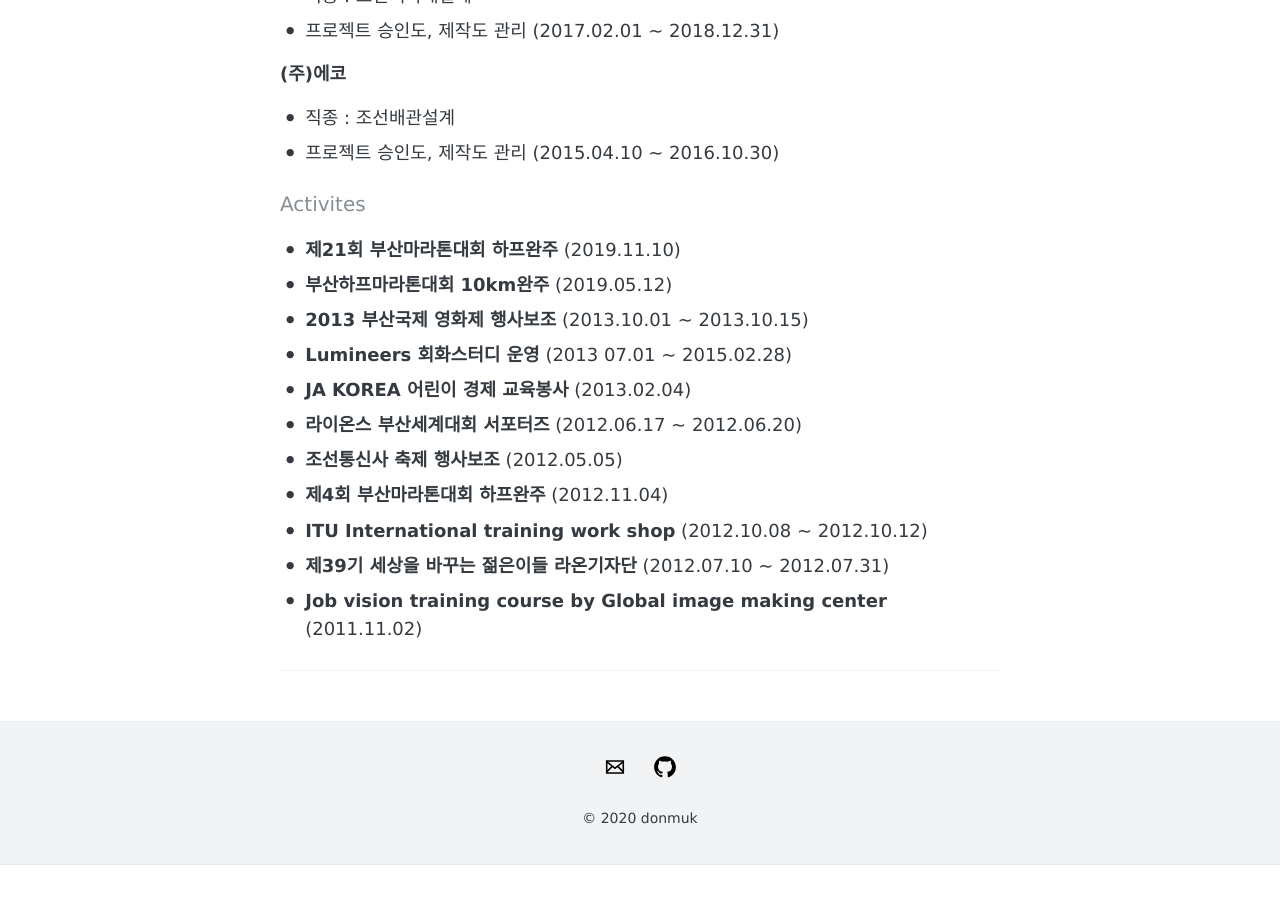
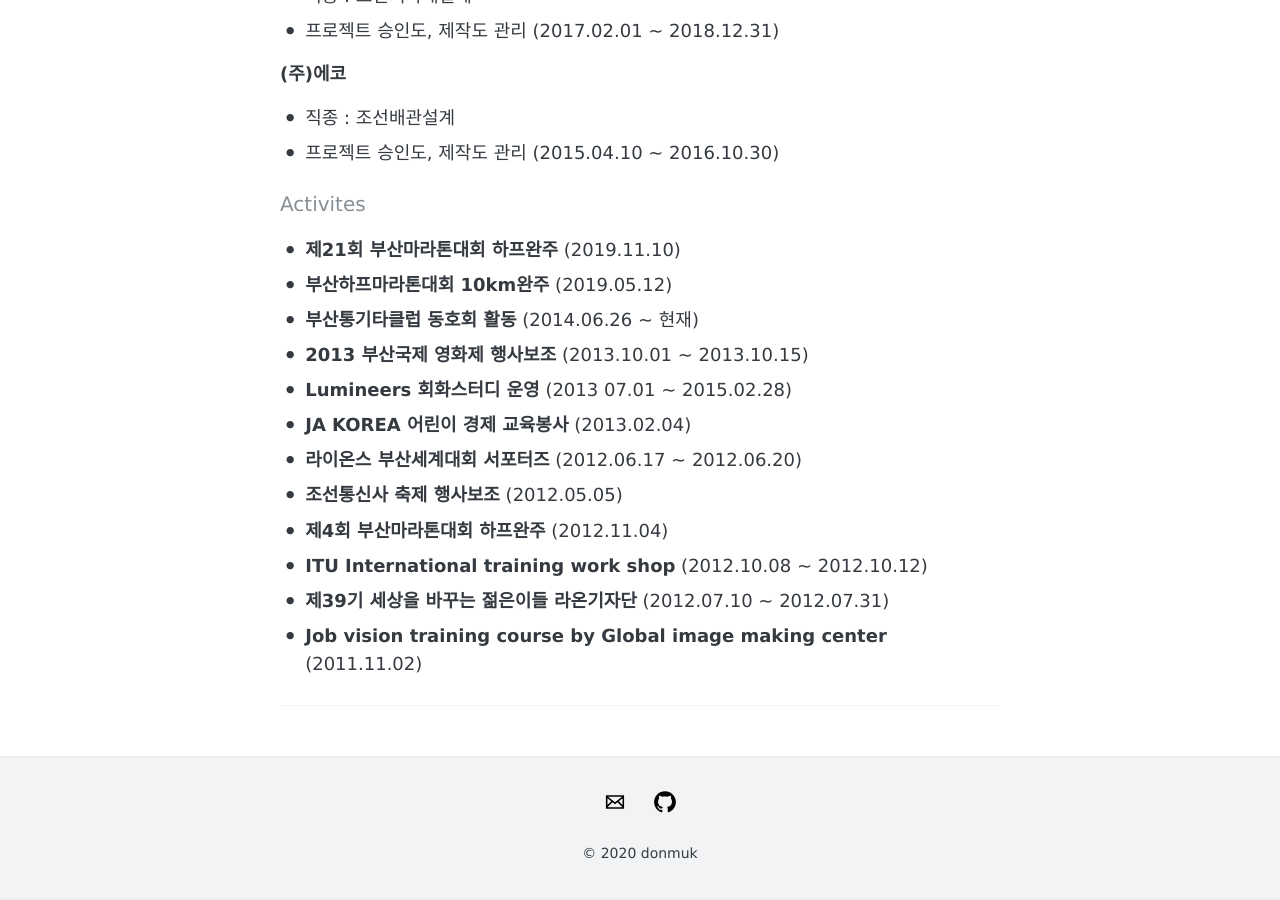
Before and after one commit to donmuk/donmuk.github.io, a Jekyll site: the page built from about.md, in a window 1280 px wide and 900 px high, scrolled down 808 px. Built offline with Jekyll 4.4.1, drawn with Linux system fonts in a browser that asks for light colours; before the commit the page ends 1673 px from its top, so only the background shows below that.

Commit message:
Update about.md

```diff
--- a/about.md
+++ b/about.md
@@ -52,6 +52,7 @@
 
 - **제21회 부산마라톤대회 하프완주** (2019.11.10)
 - **부산하프마라톤대회 10km완주** (2019.05.12)
+- **부산통기타클럽 동호회 활동** (2014.06.26 ~ 현재)
 - **2013 부산국제 영화제 행사보조** (2013.10.01 ~ 2013.10.15)
 - **Lumineers 회화스터디 운영** (2013 07.01 ~ 2015.02.28)
 - **JA KOREA 어린이 경제 교육봉사** (2013.02.04)
```
